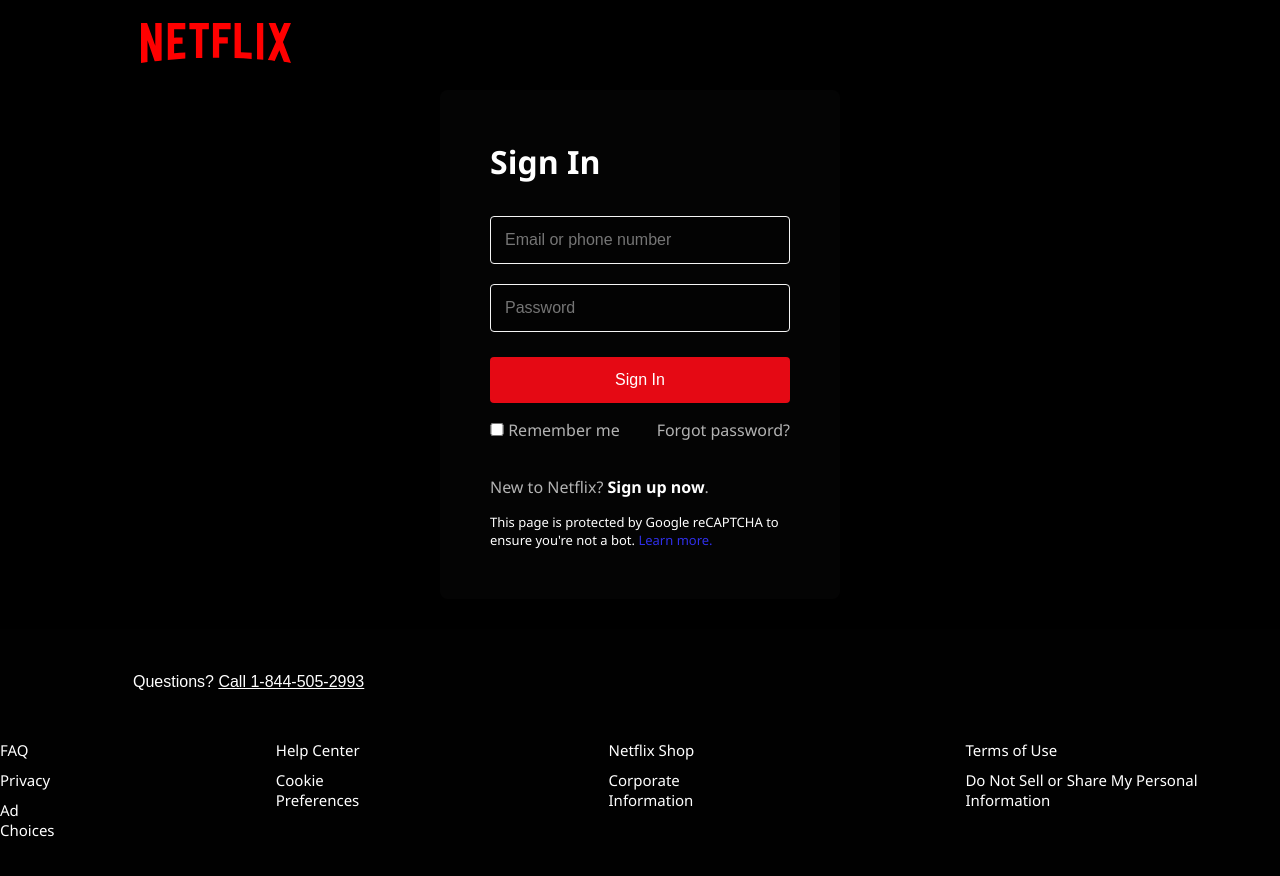
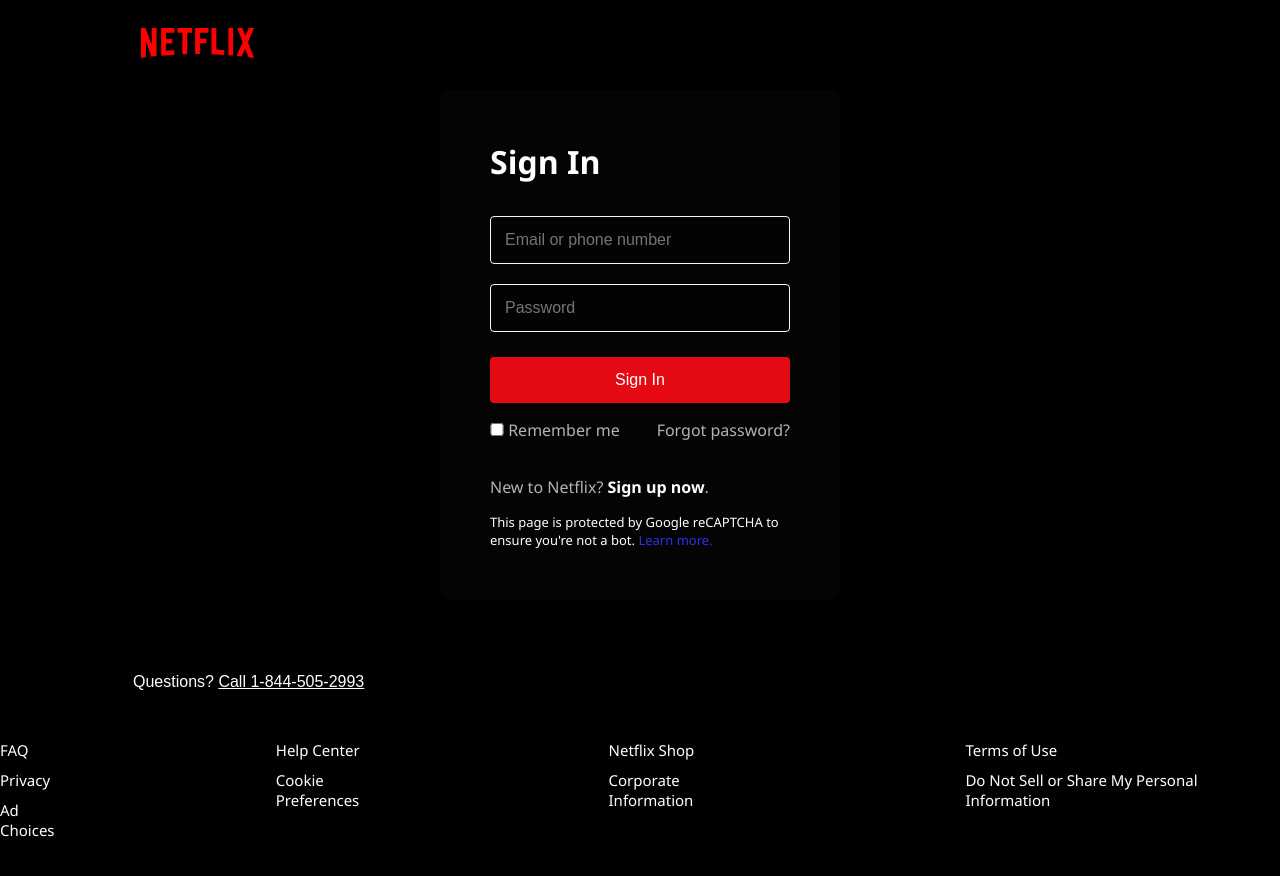
Before and after one commit to RitamNaskar11/FUTURE_FS_03.github.io, a plain HTML site: page sign.html in a window 1280 px wide. Drawn offline with Linux system fonts and the light colour scheme; a web font is replaced by a local one.

Commit message:
First commit

```diff
--- a/sign.html
+++ b/sign.html
@@ -29,7 +29,7 @@
 
 
     nav img {
-        width: 150px;
+        width: 113px;
     }
 
 
```
